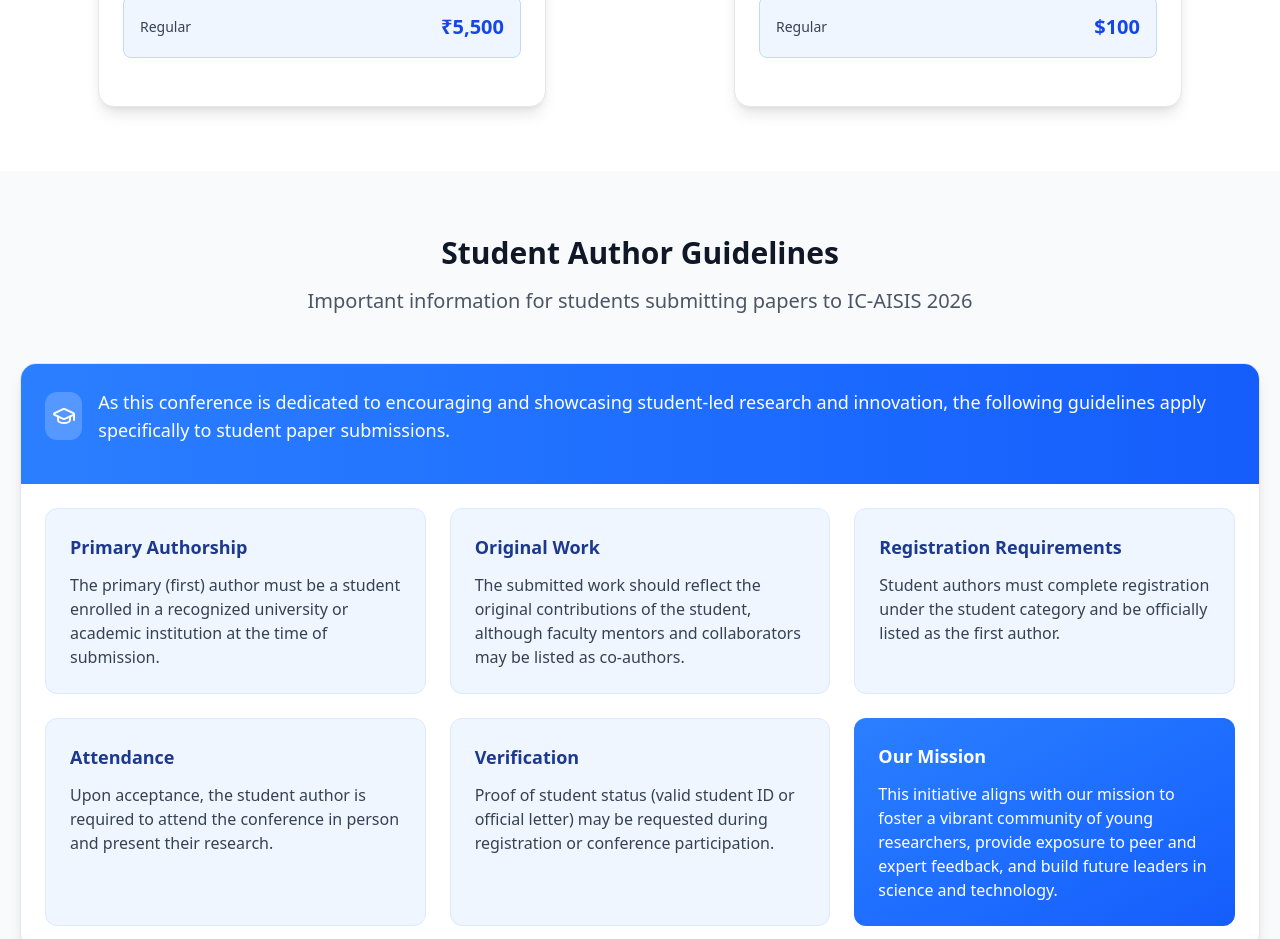
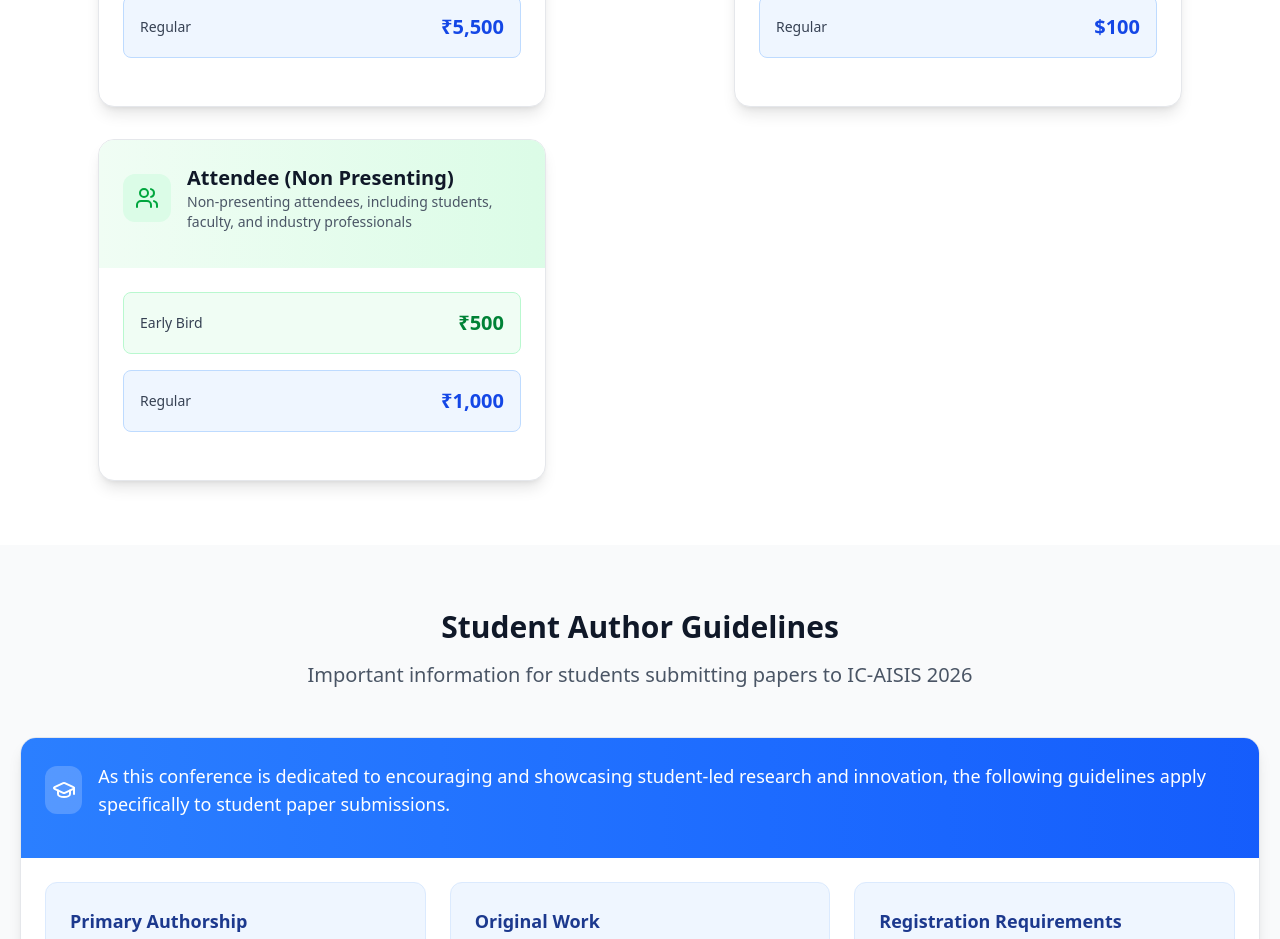
Before and after one commit to nandanpi/ic-aisis-25, a Next.js app: page /fee in a window 1280 px wide. Shown: the part 940-1879 px from the top of the page. Built offline with nearby package versions, Linux system fonts and the light colour scheme.

Commit message:
update website

```diff
--- a/src/app/contact/page.tsx
+++ b/src/app/contact/page.tsx
@@ -29,7 +29,7 @@
     {
       name: "Dr. N S S RAMAKRISHNA",
       title: "General Chair",
-      department: "Assistant Professor Gd-III",
+      department: "Assistant Professor Gd-III, Dept. of EEE",
       institution: "NMAM Institute of Technology, Nitte",
       email: "ramakrishna.n@nitte.edu.in",
       phone: "+91 82474 14428",
--- a/src/app/fee/page.tsx
+++ b/src/app/fee/page.tsx
@@ -7,6 +7,7 @@
   AlertCircle,
   Info,
   X,
+  Users,
 } from "lucide-react";
 import { useState } from "react";
 
@@ -33,6 +34,17 @@
       fees: {
         earlyBird: "$85",
         regular: "$100",
+      },
+    },
+    {
+      category: "Attendee (Non Presenting)",
+      icon: <Users className="w-6 h-6" />,
+      color: "green",
+      description:
+        "Non-presenting attendees, including students, faculty, and industry professionals",
+      fees: {
+        earlyBird: "₹500",
+        regular: "₹1,000",
       },
     },
   ];
--- a/src/lib/commiitee.ts
+++ b/src/lib/commiitee.ts
@@ -71,7 +71,7 @@
   },
   {
     name: "Dr. N S S RAMAKRISHNA",
-    title: "Assistant Professor Gd-III",
+    title: "Assistant Professor Gd-III, Department of EEE, NMAMIT, Nitte",
     image:
       "https://nitte.edu.in/admin/photo/3/faculty/6/2811.jpg",
   },
```
Also changed, not shown: 1 other file (tests, documents, lock files or other folders).
